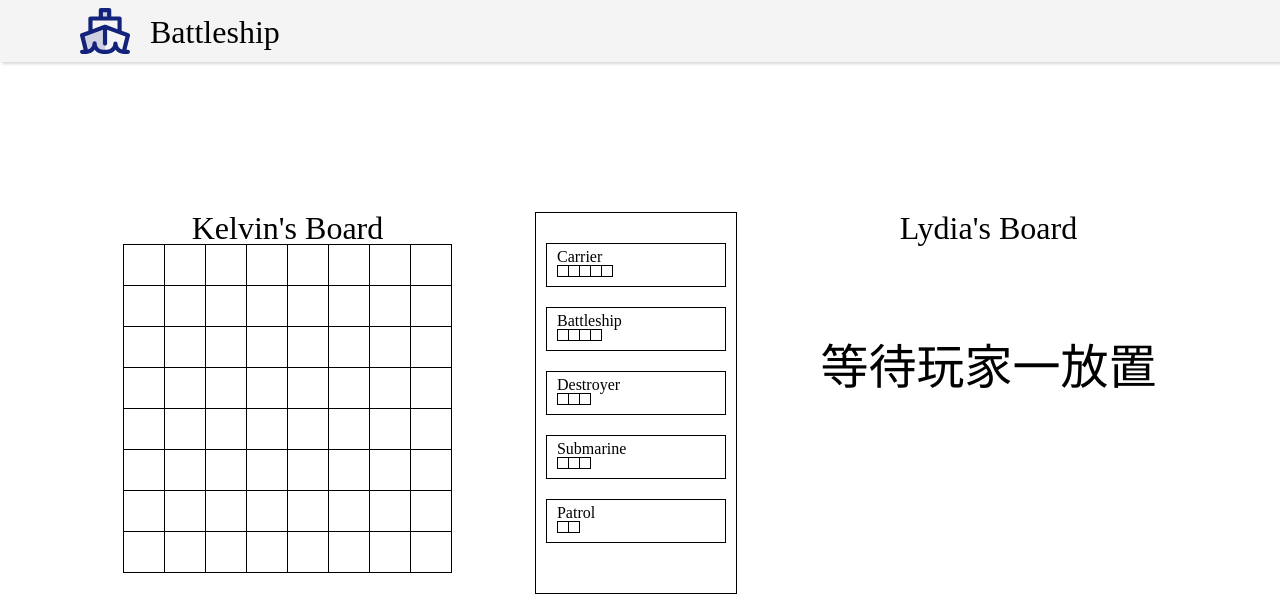
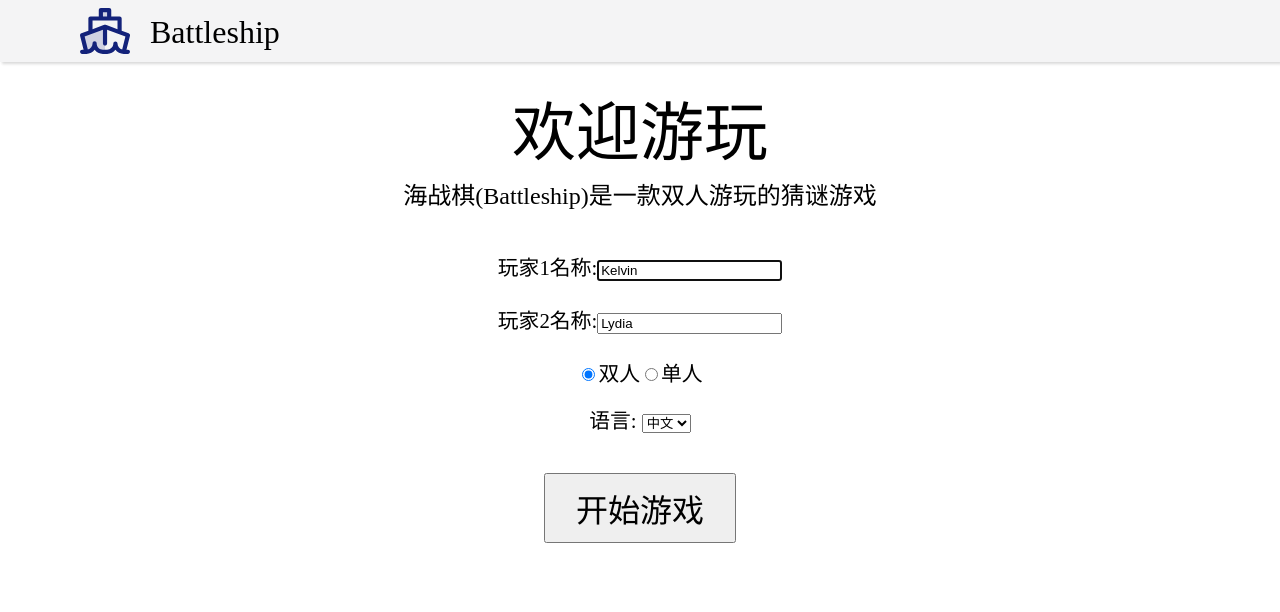
Before and after one commit to KelvinQiu802/battleship, a React (Vite) app: page / in a window 1280 px wide. Shown: the top 612 px of the page. Built offline with nearby package versions, Linux system fonts and the light colour scheme.

Commit message:
fix: 切换游戏为欢迎界面

```diff
--- a/src/App.jsx
+++ b/src/App.jsx
@@ -6,7 +6,7 @@ import Welcome from './components/Welcome/Welcome';
 
 const App = () => {
   // 游戏状态，游戏阶段
-  const [gameState, setGameState] = React.useState(GAME_STATE.P1PLACING);
+  const [gameState, setGameState] = React.useState(GAME_STATE.WELCOME);
   // 表单数据
   const [formData, setFormData] = React.useState({
     p1Name: 'Kelvin',
```
